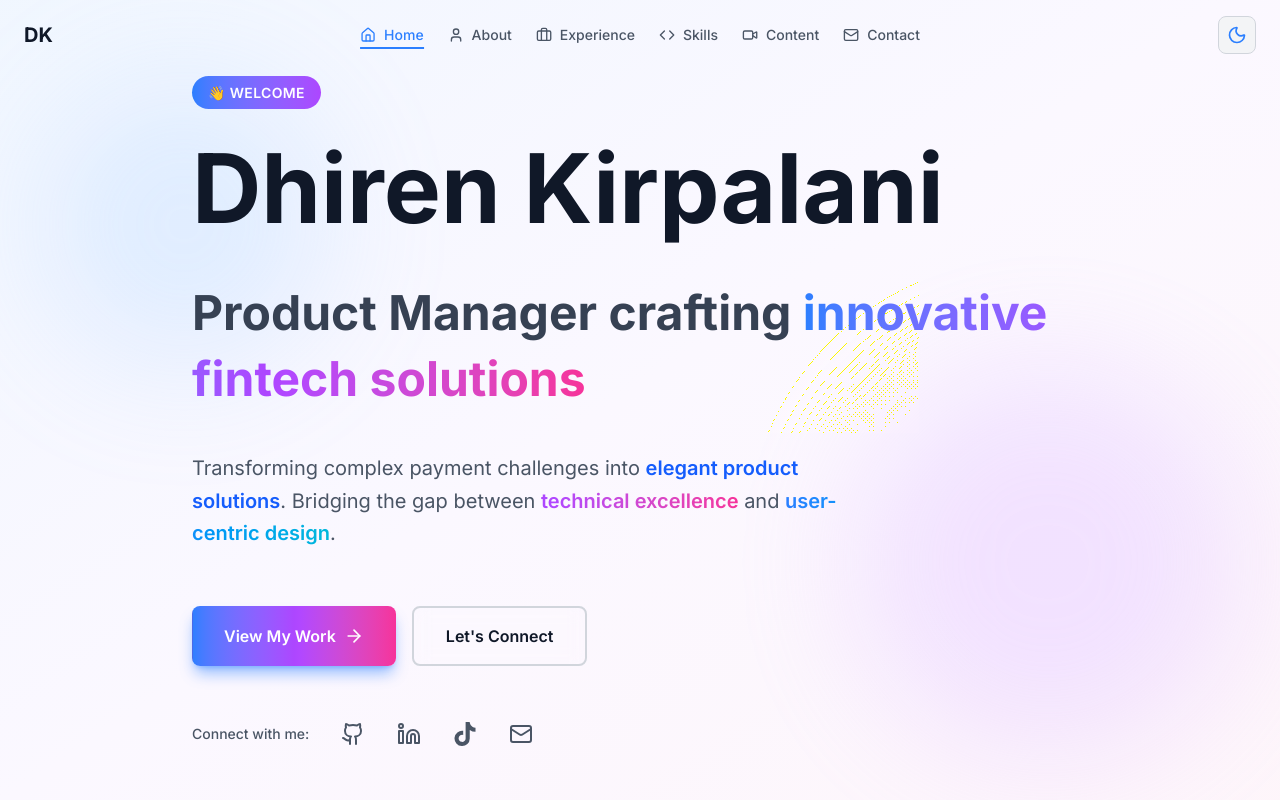
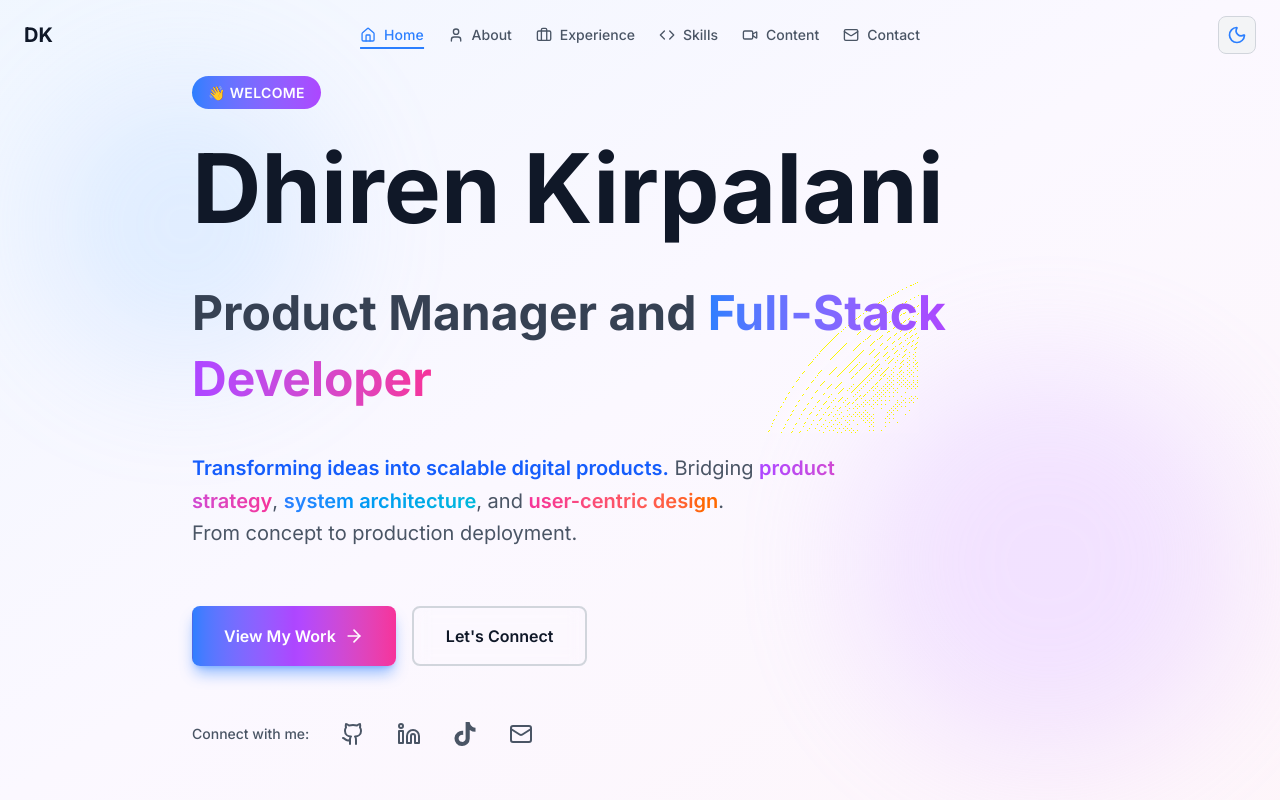
Before and after one commit to DhirenKirpalani/Portfolio, a Next.js app: page / in a window 1280 px wide. Shown: the top 800 px of the page. Built offline with nearby package versions, Linux system fonts and the light colour scheme.

Commit message:
chore: update hero and skills section

```diff
--- a/components/Hero.tsx
+++ b/components/Hero.tsx
@@ -65,7 +65,7 @@ export default function Hero() {
               transition={{ delay: 0.4 }}
               className="text-xl sm:text-2xl md:text-4xl lg:text-5xl font-bold mb-8 sm:mb-10 leading-snug max-w-4xl"
             >
-              <span className={theme === 'dark' ? 'text-white' : 'text-gray-700'}>Product Manager crafting </span>
+              <span className={theme === 'dark' ? 'text-white' : 'text-gray-700'}>Product Manager and </span>
               <motion.span
                 className="bg-gradient-to-r from-blue-500 via-purple-500 to-pink-500 bg-clip-text text-transparent"
                 animate={{
@@ -73,7 +73,7 @@ export default function Hero() {
                 }}
                 transition={{ duration: 5, repeat: Infinity, ease: "linear" }}
               >
-                innovative fintech solutions
+                Full-Stack Developer
               </motion.span>
             </motion.h2>
 
@@ -83,13 +83,15 @@ export default function Hero() {
               transition={{ delay: 0.5 }}
               className={`text-base sm:text-lg md:text-xl mb-10 sm:mb-14 max-w-2xl leading-relaxed ${theme === 'dark' ? 'text-gray-300' : 'text-gray-600'}`}
             >
-              Transforming complex payment challenges into <motion.span
+              <motion.span
                 className={`font-semibold ${theme === 'dark' ? 'text-blue-400' : 'text-blue-600'}`}
                 whileHover={{ scale: 1.05 }}
               >
-                elegant product solutions
-              </motion.span>.
-              Bridging the gap between <span className="font-semibold bg-gradient-to-r from-purple-500 to-pink-500 bg-clip-text text-transparent">technical excellence</span> and <span className="font-semibold bg-gradient-to-r from-blue-500 to-cyan-500 bg-clip-text text-transparent">user-centric design</span>.
+                Transforming ideas into scalable digital products.
+              </motion.span>{' '}
+              Bridging <span className="font-semibold bg-gradient-to-r from-purple-500 to-pink-500 bg-clip-text text-transparent">product strategy</span>, <span className="font-semibold bg-gradient-to-r from-blue-500 to-cyan-500 bg-clip-text text-transparent">system architecture</span>, and <span className="font-semibold bg-gradient-to-r from-pink-500 to-orange-500 bg-clip-text text-transparent">user-centric design</span>.
+              <br />
+              From concept to production deployment.
             </motion.p>
 
             <motion.div
--- a/components/Skills.tsx
+++ b/components/Skills.tsx
@@ -26,6 +26,10 @@ export default function Skills() {
     {
       category: 'Tools & Platforms',
       skills: ['Jira', 'Figma', 'Mixpanel', 'Amplitude', 'Postman', 'GitHub'],
+    },
+    {
+      category: 'Full-Stack Development',
+      skills: ['JavaScript', 'TypeScript', 'React', 'Next.js', 'React Native', 'Redux', 'Tailwind CSS', 'Framer Motion', 'Vite', 'Node.js', 'Express.js', 'GraphQL', 'Apollo', 'REST APIs', 'Socket.io', 'MongoDB', 'PostgreSQL', 'MySQL', 'Sequelize', 'AWS', 'Git', 'Jest', 'TensorFlow.js'],
     },
   ];
 
```
